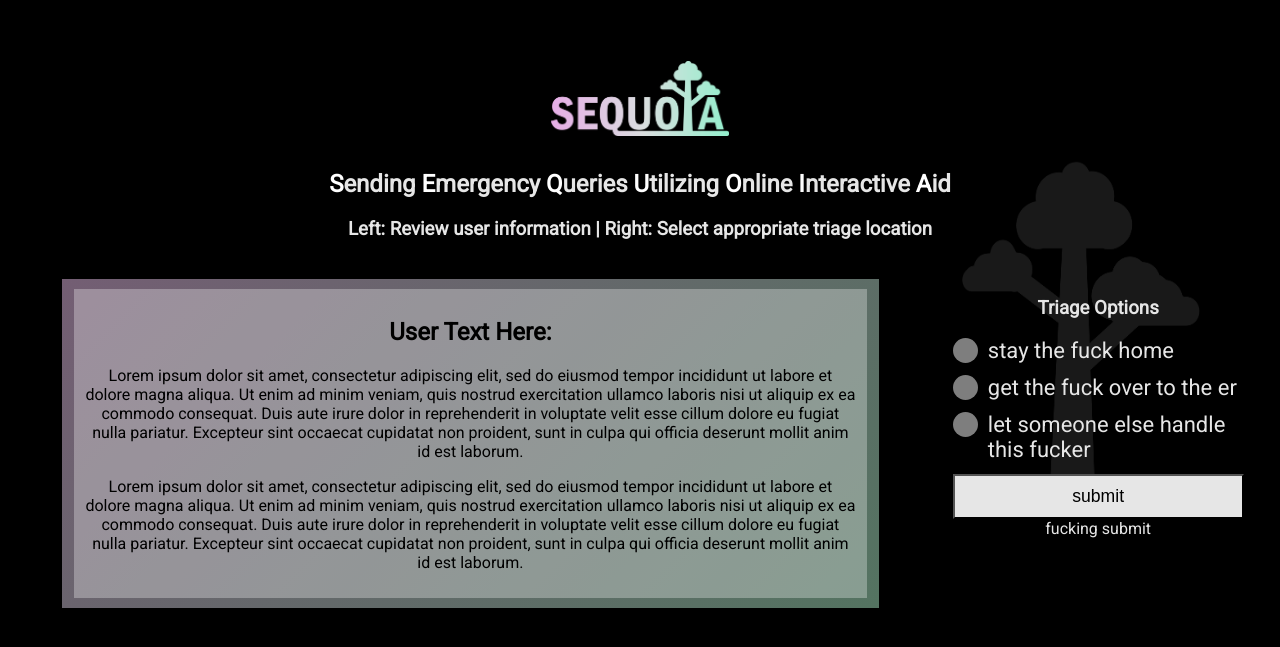
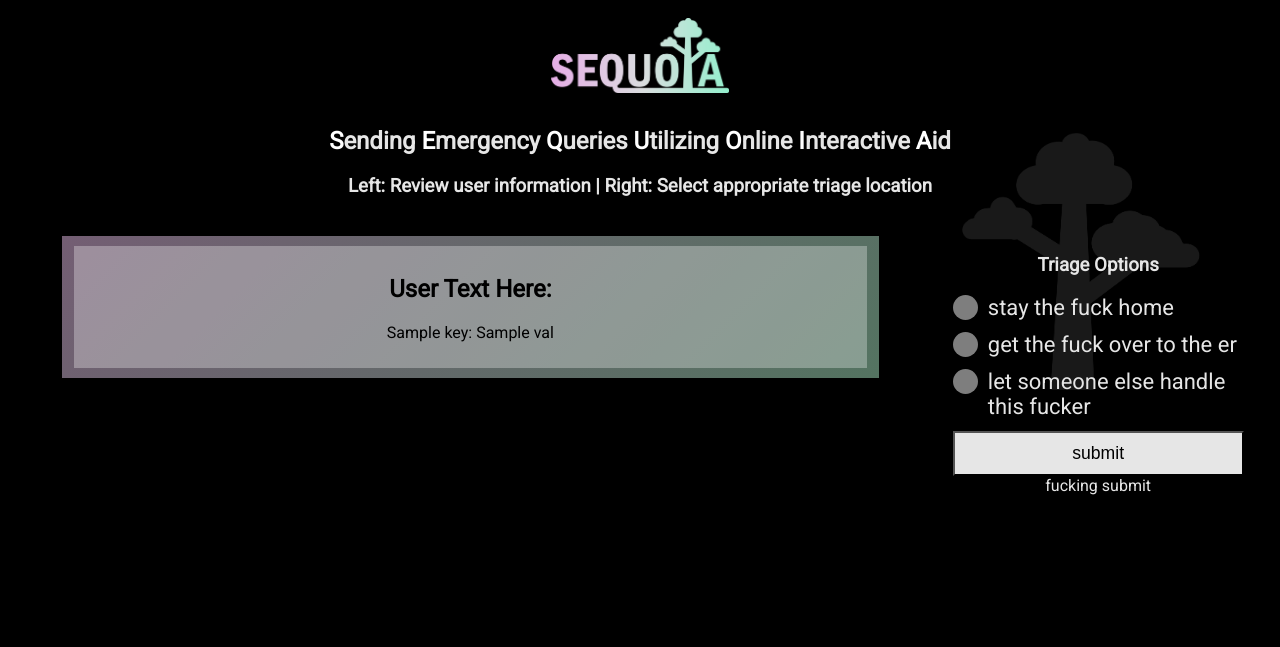
Before and after one commit to jgibson2/tele-triage, a Flask app: template templates/index.html in a window 1280 px wide. Shown: the top 647 px of the page. Run offline with Flask 2, Linux system fonts and the light colour scheme; the template is opened without the code that fills it: most values are stand-ins (such as "Sample title", 1, 10 or a date in 2020); parts of the project's set-up code (start-up, migrations or seed data) failed here and were passed over.

Commit message:
Moved user text to user text box

```diff
--- a/templates/index.html
+++ b/templates/index.html
@@ -9,9 +9,6 @@
 	<link href='https://fonts.googleapis.com/css?family=Roboto' rel='stylesheet'>
 </head>
 <body>
-    {% for key,val in values.items()%}
-        <p>{{key}}: {{val}}</p>
-    {% endfor %}
     <div id = "header">
 		<a href = "index.html"><img src="sequoia_logo.png" alt="Sequoia Logo" height="75"></a>
 	</div>
@@ -26,8 +23,9 @@
 	  	<div id="border">
             <div id="box">
                 <h2>User Text Here:</h2>
-                <p>Lorem ipsum dolor sit amet, consectetur adipiscing elit, sed do eiusmod tempor incididunt ut labore et dolore magna aliqua. Ut enim ad minim veniam, quis nostrud exercitation ullamco laboris nisi ut aliquip ex ea commodo consequat. Duis aute irure dolor in reprehenderit in voluptate velit esse cillum dolore eu fugiat nulla pariatur. Excepteur sint occaecat cupidatat non proident, sunt in culpa qui officia deserunt mollit anim id est laborum.</p>
-                <p>Lorem ipsum dolor sit amet, consectetur adipiscing elit, sed do eiusmod tempor incididunt ut labore et dolore magna aliqua. Ut enim ad minim veniam, quis nostrud exercitation ullamco laboris nisi ut aliquip ex ea commodo consequat. Duis aute irure dolor in reprehenderit in voluptate velit esse cillum dolore eu fugiat nulla pariatur. Excepteur sint occaecat cupidatat non proident, sunt in culpa qui officia deserunt mollit anim id est laborum.</p>
+		{% for key,val in values.items()%}
+        	<p>{{key}}: {{val}}</p>
+    		{% endfor %}
             </div>
 	    </div>
     </div>
```
